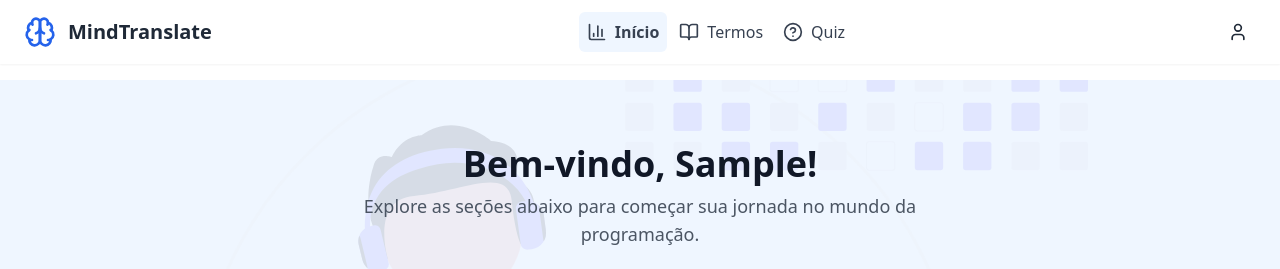
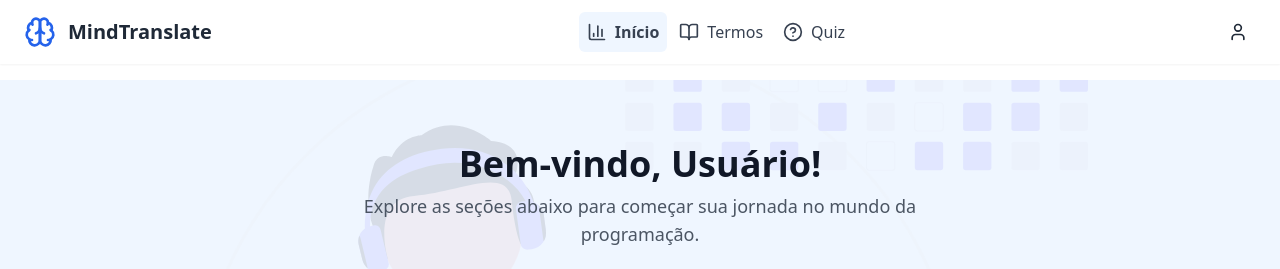
Before and after one commit to Arnaldlucas/Mindtranslate, a React (Vite) app: page /dashboard in a window 1280 px wide. Shown: the top 269 px of the page. Built offline with nearby package versions, Linux system fonts and the light colour scheme; no server answers; the database is empty; sample sign-in values are in the browser's storage.

Commit message:
fix: :bug: corrige boas-vindas no dashboard para usar nome do firestore (fixes #4)

```diff
--- a/src/pages/DashBoard.jsx
+++ b/src/pages/DashBoard.jsx
@@ -1,9 +1,11 @@
+// DashBoard.jsx (Código corrigido)
+
 import { useState, useEffect } from "react";
 import { Link } from "react-router-dom";
 import { useAuth } from "../hooks/useAuth";
 import { db } from "./firebase-config";
-import { collection, onSnapshot, query } from "firebase/firestore";
-import { BookOpen, HelpCircle, BarChart3 } from "lucide-react";
+import { doc, getDoc, collection, getDocs } from "firebase/firestore"; // Importe 'doc' e 'getDoc'
+import { BookOpen, HelpCircle, BarChart3, Loader } from "lucide-react";
 
 // O array de cards agora é a nossa única fonte para os cards.
 const staticCards = [
@@ -34,39 +36,63 @@ export default function DashBoard() {
   const { currentUser } = useAuth();
   const [quizzesFeitos, setQuizzesFeitos] = useState(0);
 
-  // A lógica de fetch foi simplificada, pois não precisamos mais dos detalhes do último quiz.
-  // 2. A lógica de fetch foi alterada para usar um listener em tempo real
+  // ✅ NOVO: Adiciona um estado para armazenar o nome do usuário vindo do Firestore
+  const [userName, setUserName] = useState("Usuário");
+  const [loading, setLoading] = useState(true);
+
+  // ✅ NOVO: useEffect para buscar o nome do usuário no Firestore
   useEffect(() => {
-    if (!currentUser) return;
+    const fetchUserName = async () => {
+      if (!currentUser) {
+        setLoading(false);
+        return;
+      }
+      try {
+        const docRef = doc(db, "users", currentUser.uid);
+        const docSnap = await getDoc(docRef);
 
-    // Cria a referência para a subcoleção de progresso do usuário
-    const progressCollectionRef = collection(
-      db,
-      "users",
-      currentUser.uid,
-      "quizProgress"
-    );
-    const q = query(progressCollectionRef);
+        if (docSnap.exists()) {
+          // Se o documento existe, pega o nome e atualiza o estado
+          setUserName(docSnap.data().name);
+        } else {
+          console.log("Nenhum nome encontrado no Firestore.");
+          // Mantém o nome padrão "Usuário"
+        }
+      } catch (err) {
+        console.error("Erro ao buscar o nome:", err);
+      } finally {
+        setLoading(false);
+      }
+    };
 
-    // onSnapshot "escuta" as mudanças na coleção em tempo real.
-    // Ele é ativado uma vez no início e depois a cada nova mudança.
-    const unsubscribe = onSnapshot(q, (querySnapshot) => {
-      // Atualiza o estado com o número de quizzes toda vez que houver uma alteração.
-      setQuizzesFeitos(querySnapshot.size);
-    });
-
-    // 3. A função de limpeza é crucial para parar de "escutar" quando o usuário
-    // sai da página, evitando vazamentos de memória.
-    return () => unsubscribe();
+    fetchUserName();
   }, [currentUser]);
 
-  const firstName =
-    currentUser?.displayName?.split(" ")[0] ||
-    currentUser?.email.split("@")[0] ||
-    "Usuário";
+  // A lógica de fetch dos quizzes foi simplificada.
+  useEffect(() => {
+    const fetchProgressSummary = async () => {
+      if (!currentUser) return;
+      const progressCollectionRef = collection(db, "users", currentUser.uid, "quizProgress");
+      const querySnapshot = await getDocs(progressCollectionRef);
+      setQuizzesFeitos(querySnapshot.size);
+    };
+    fetchProgressSummary();
+  }, [currentUser]);
+
+  // ❌ REMOVIDO: A variável 'firstName' não é mais necessária, pois vamos usar 'userName'
+  // const firstName = currentUser?.displayName?.split(" ")[0] || currentUser?.email.split("@")[0] || "Usuário";
+
+  if (loading) {
+    return (
+      <div className="flex justify-center items-center min-h-screen">
+        <Loader className="animate-spin text-blue-600" size={40} />
+      </div>
+    );
+  }
 
   return (
     <div className="relative w-full min-h-full bg-blue-50 overflow-hidden">
+
       {/* 1. Imagem de fundo agora está 50% mais transparente (opacity-10) */}
       <img
         src="/welcome-illustration.svg"
@@ -76,15 +102,16 @@ export default function DashBoard() {
       />
 
       <div className="relative z-10 w-full max-w-7xl mx-auto px-4 sm:px-6 py-16">
+
         {/* Seção de Boas-vindas (sem o botão) */}
         <section className="text-center mb-16">
-          <h2 className="text-4xl font-bold mb-2 text-gray-900">
-            Bem-vindo, {firstName}!
-          </h2>
+          {/* ✅ CORRIGIDO: Agora usa o estado 'userName' */}
+          <h1 className="text-4xl font-bold mb-2 text-gray-900">Bem-vindo, {userName.split(" ")[0]}!</h1>
           <p className="text-gray-600 text-lg max-w-2xl mx-auto">
             {quizzesFeitos > 0
               ? `Você já completou ${quizzesFeitos} quiz(zes). Continue seu aprendizado!`
-              : "Explore as seções abaixo para começar sua jornada no mundo da programação."}
+              : "Explore as seções abaixo para começar sua jornada no mundo da programação."
+            }
           </p>
         </section>
 
@@ -99,9 +126,7 @@ export default function DashBoard() {
               <div className="bg-blue-100 p-4 rounded-full mb-4">
                 {card.icon}
               </div>
-              <h3 className="text-xl font-semibold mb-2 text-gray-900">
-                {card.title}
-              </h3>
+              <h3 className="text-xl font-semibold mb-2 text-gray-900">{card.title}</h3>
               <p className="text-gray-600 text-sm leading-relaxed tracking-wide flex-grow">
                 {card.desc}
               </p>
@@ -118,6 +143,7 @@ export default function DashBoard() {
                 Comece a aprender
             </Link>
         </section>
+
       </div>
     </div>
   );
```
Lines whose indentation alone changed are shown as unchanged.
